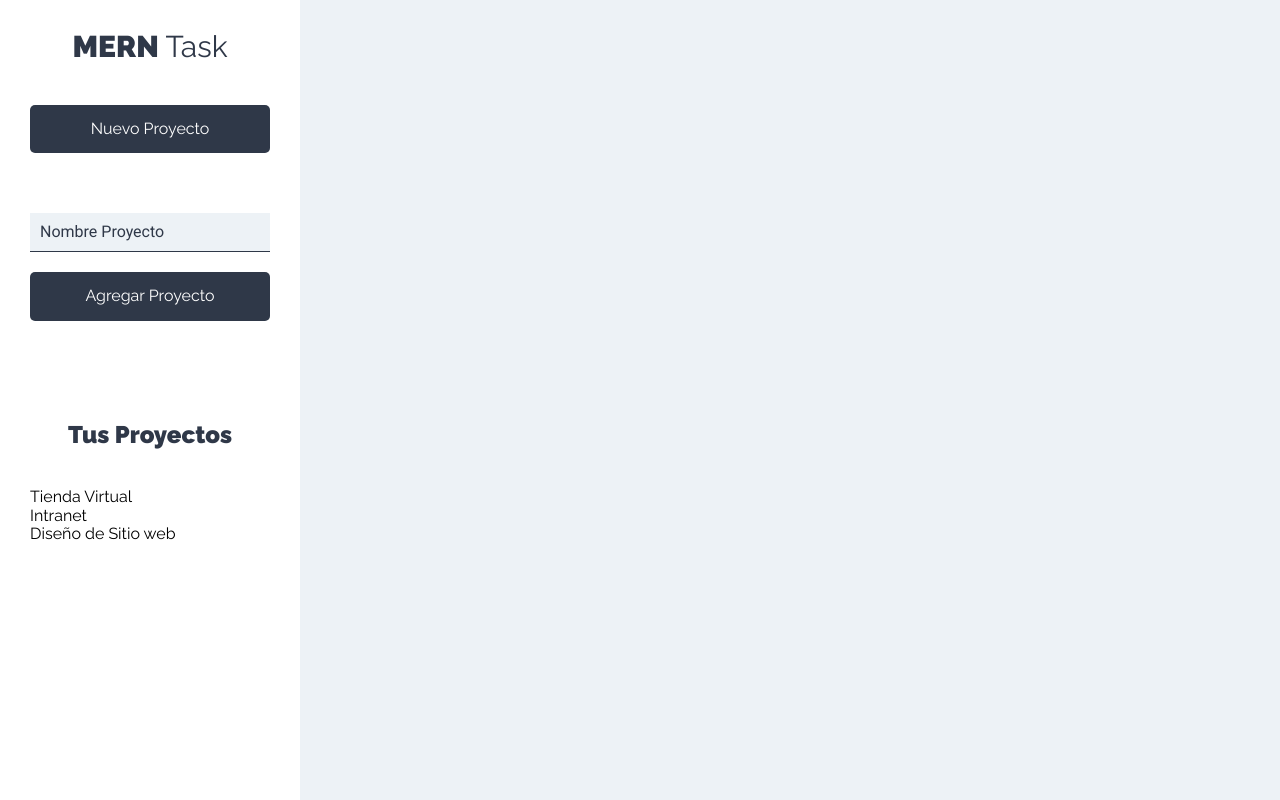
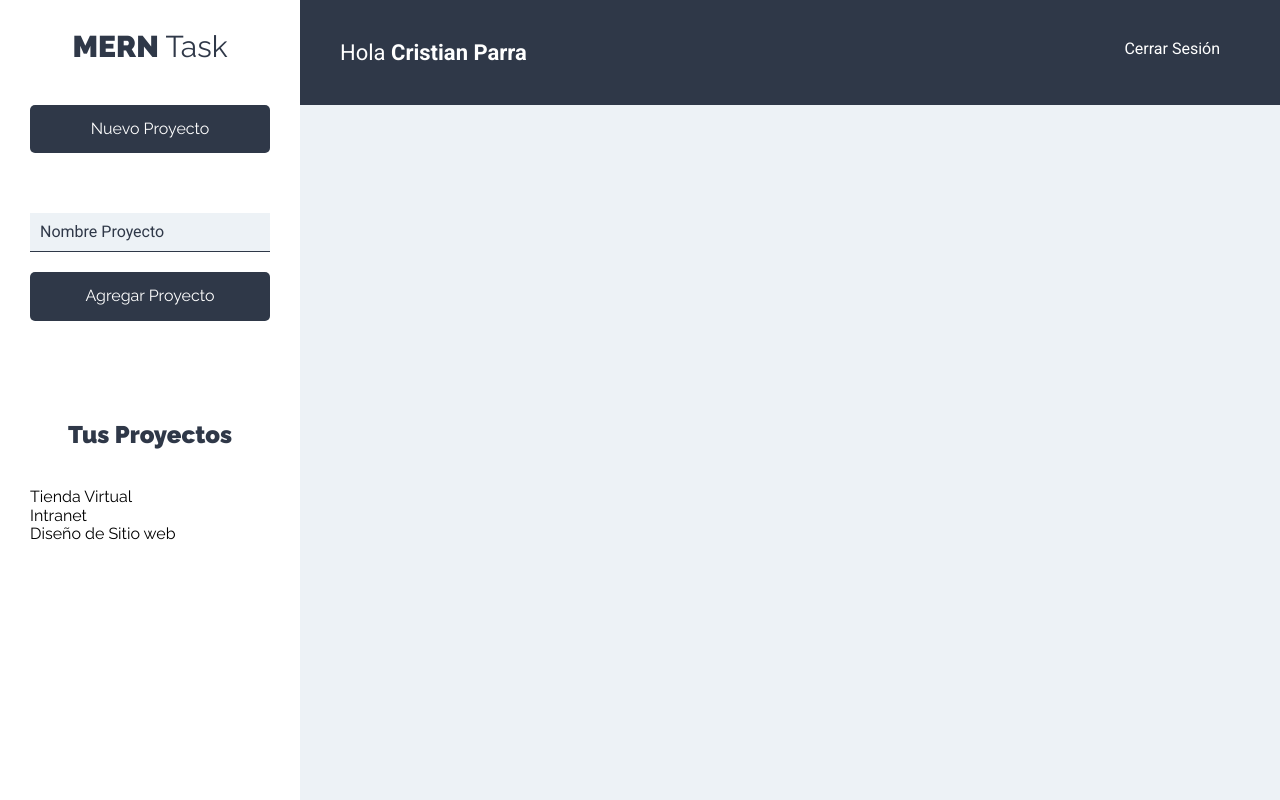
Before and after one commit to cristianaparra/Mern_ToDo, a React (Create React App) app: page /proyectos in a window 1280 px wide. Built offline with nearby package versions, Linux system fonts and the light colour scheme.

Commit message:
Creando barra para saludo de usuario y boton cerras sesion

```diff
--- /dev/null
+++ b/src/components/layout/Barra.js
@@ -0,0 +1,17 @@
+import React from 'react';
+
+const Barra = () => {
+    return (
+        <header
+            className='app-header'>
+            <p className='nombre-usuario'>Hola <span>Cristian Parra</span></p>
+
+            <nav className='nav-principal'>
+                <a href='#!'>Cerrar Sesión</a>
+            </nav>
+        </header>
+
+    );
+}
+
+export default Barra;
--- a/src/components/proyectos/Proyectos.js
+++ b/src/components/proyectos/Proyectos.js
@@ -1,12 +1,13 @@
 import React from 'react';
 import Sidebar from '../layout/Sidebar'
+import Barra from '../layout/Barra'
 
 const Proyectos = () => {
     return (
         <div className='contenedor-app'>
-          <Sidebar />
+            <Sidebar />
             <div className="seccion-principal">
-
+                <Barra />
                 <main>
 
                     <div className="contenedor-tareas">
```
